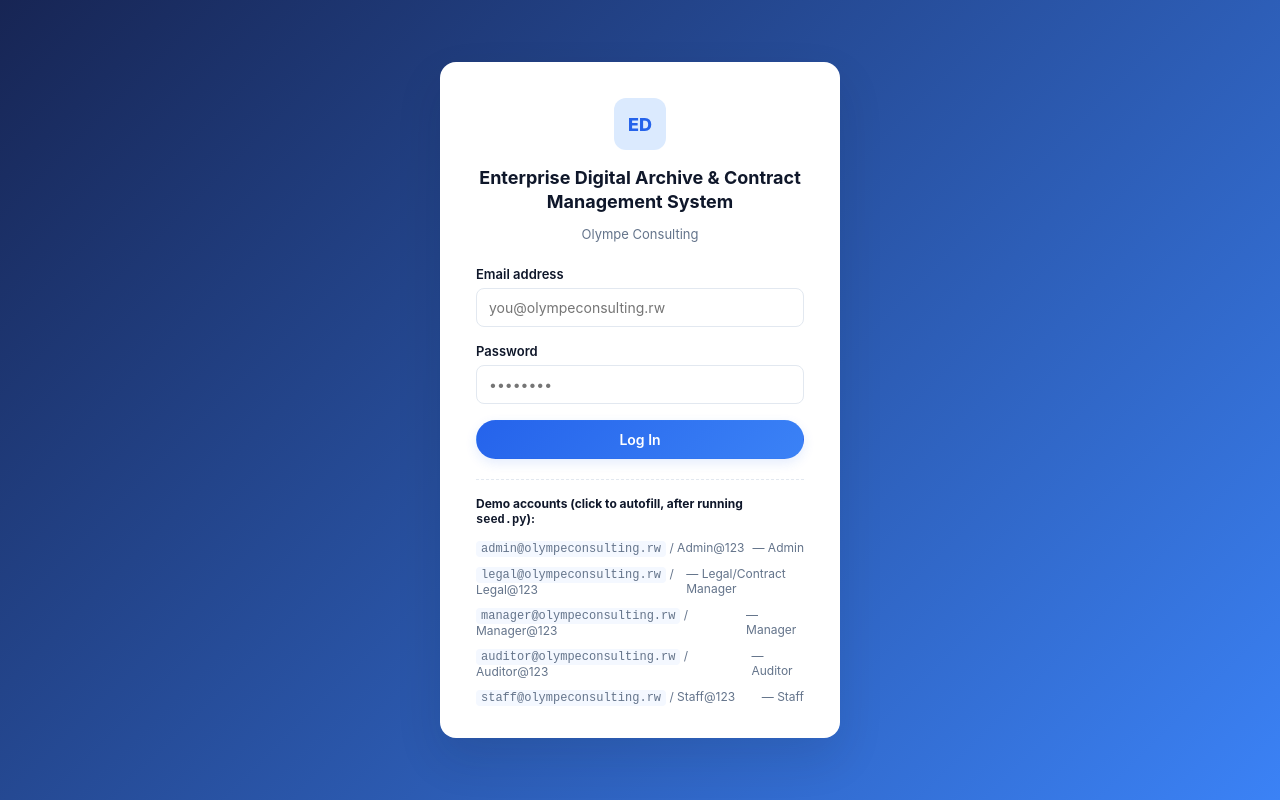
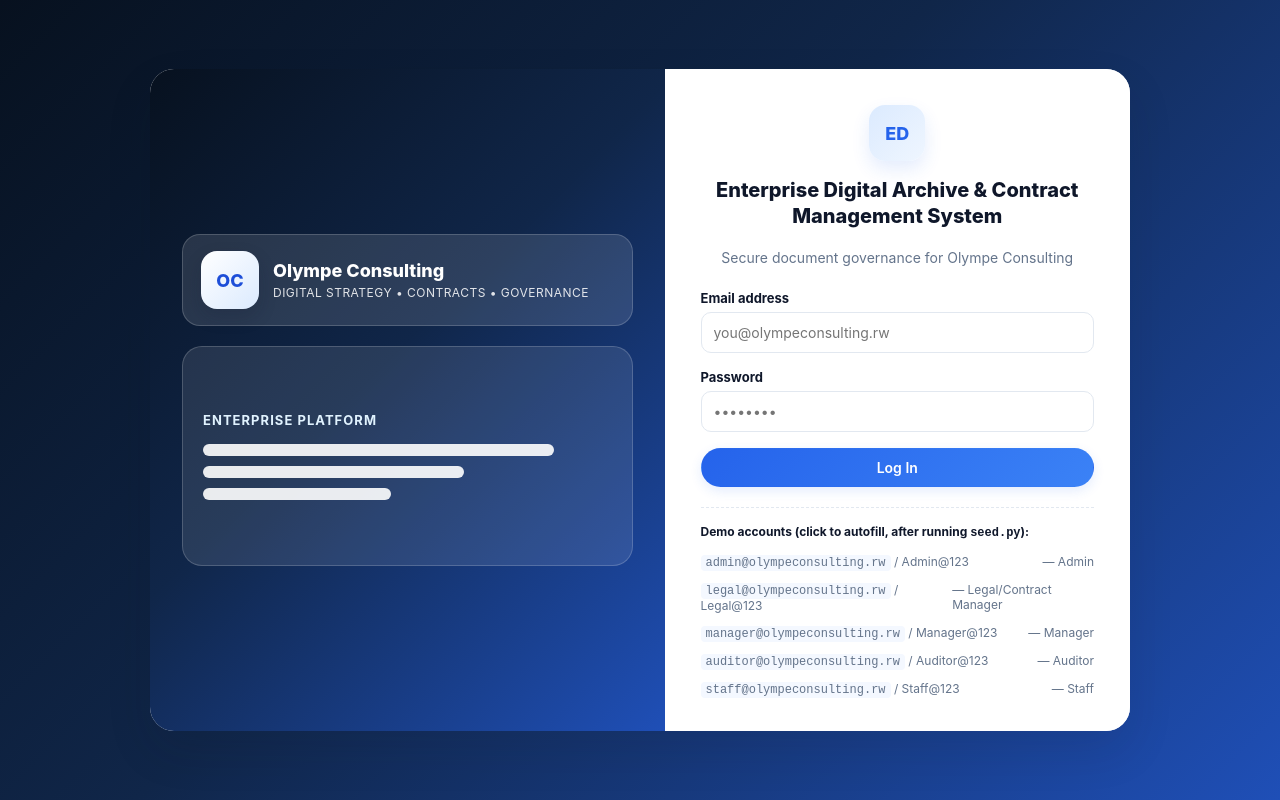
Before and after one commit to Niphilbert/Enterprise-digital-archive, a React app in the folder edacms_project/frontend/: page /login in a window 1280 px wide. Built offline with nearby package versions, Linux system fonts and the light colour scheme; the HTML template or start-up script is replaced by a standard one.

Commit message:
style: Enhance login page layout and design with new card structure and improved styles

```diff
--- a/edacms_project/frontend/src/index.css
+++ b/edacms_project/frontend/src/index.css
@@ -39,16 +39,46 @@ input, select, textarea { font-family: inherit; }
 /* ---------- Login ---------- */
 .login-screen {
   min-height: 100vh; display: flex; align-items: center; justify-content: center;
-  background: linear-gradient(135deg, var(--blue-900), var(--blue-600)); padding: 24px;
+  background: linear-gradient(135deg, #07111f 0%, #102649 45%, #1f4fb7 100%); padding: 24px;
 }
-.login-box { background: var(--white); border-radius: 16px; box-shadow: var(--shadow-lg); padding: 36px 36px 28px; width: 100%; max-width: 400px; }
-.login-logo { width: 52px; height: 52px; background: var(--blue-100); color: var(--blue-700); border-radius: 12px; display: flex; align-items: center; justify-content: center; font-weight: 800; font-size: 18px; margin: 0 auto 16px; }
-.login-title { text-align: center; font-size: 18px; font-weight: 700; margin: 0 0 4px; line-height: 1.3; }
-.login-subtitle { text-align: center; color: var(--muted); font-size: 13px; margin-bottom: 24px; }
+.login-card {
+  display: grid; grid-template-columns: 1.05fr 0.95fr; width: min(100%, 980px); min-height: 640px;
+  background: rgba(255,255,255,0.95); border-radius: 24px; box-shadow: var(--shadow-lg); overflow: hidden;
+  backdrop-filter: blur(14px);
+}
+.login-illustration {
+  background: linear-gradient(135deg, #07111f 0%, #102649 45%, #1f4fb7 100%);
+  padding: 32px; display: flex; flex-direction: column; justify-content: center; position: relative;
+}
+.company-mark {
+  display: flex; align-items: center; gap: 14px; background: rgba(255,255,255,0.12); padding: 16px 18px; border-radius: 18px; border: 1px solid rgba(255,255,255,0.18); margin-bottom: 20px;
+}
+.company-mark__shield {
+  width: 58px; height: 58px; border-radius: 16px; background: linear-gradient(135deg, #ffffff, #dbeafe); color: #1d4ed8; display: flex; align-items: center; justify-content: center; font-weight: 800; font-size: 18px; box-shadow: 0 8px 18px rgba(15, 23, 42, 0.18);
+}
+.company-mark__text { color: white; }
+.company-mark__name { font-weight: 800; font-size: 18px; margin-bottom: 4px; }
+.company-mark__tag { font-size: 12px; opacity: 0.86; letter-spacing: 0.04em; text-transform: uppercase; }
+.company-panel {
+  border-radius: 20px; background: rgba(255,255,255,0.1); border: 1px solid rgba(255,255,255,0.18); padding: 20px; min-height: 220px; display: flex; flex-direction: column; justify-content: center;
+}
+.company-panel__header {
+  font-size: 13px; font-weight: 700; color: #e0f2fe; text-transform: uppercase; letter-spacing: 0.08em; margin-bottom: 16px;
+}
+.company-panel__body { display: flex; flex-direction: column; gap: 10px; }
+.company-panel__line {
+  height: 12px; width: 86%; border-radius: 999px; background: rgba(255,255,255,0.9);
+}
+.company-panel__line.short { width: 64%; }
+.company-panel__line.tiny { width: 46%; }
+.login-box { background: var(--white); padding: 36px 36px 28px; display: flex; flex-direction: column; justify-content: center; }
+.login-logo { width: 56px; height: 56px; background: linear-gradient(135deg, var(--blue-100), #eff6ff); color: var(--blue-700); border-radius: 16px; display: flex; align-items: center; justify-content: center; font-weight: 800; font-size: 18px; margin: 0 auto 16px; box-shadow: 0 8px 18px rgba(37, 99, 235, 0.12); }
+.login-title { text-align: center; font-size: 20px; font-weight: 800; margin: 0 0 6px; line-height: 1.3; color: var(--blue-950); }
+.login-subtitle { text-align: center; color: var(--muted); font-size: 14px; margin-bottom: 24px; }
 .field { margin-bottom: 16px; }
-.field label { display: block; font-size: 13px; font-weight: 600; margin-bottom: 6px; color: var(--ink); }
-.field input, .field select, .field textarea { width: 100%; padding: 10px 12px; border: 1px solid var(--border); border-radius: 8px; font-size: 14px; outline: none; transition: border-color 0.15s; background: var(--white); }
-.field input:focus, .field select:focus, .field textarea:focus { border-color: var(--blue-600); }
+.field label { display: block; font-size: 13px; font-weight: 700; margin-bottom: 6px; color: var(--ink); }
+.field input, .field select, .field textarea { width: 100%; padding: 11px 12px; border: 1px solid var(--border); border-radius: 10px; font-size: 14px; outline: none; transition: border-color 0.15s, box-shadow 0.15s; background: var(--white); }
+.field input:focus, .field select:focus, .field textarea:focus { border-color: var(--blue-600); box-shadow: 0 0 0 4px rgba(59, 130, 246, 0.12); }
 .btn { display: inline-flex; align-items: center; justify-content: center; gap: 6px; padding: 10px 16px; border-radius: 999px; border: 1px solid transparent; font-weight: 600; font-size: 14px; transition: all 0.2s ease; box-shadow: 0 4px 12px rgba(37, 99, 235, 0.12); }
 .btn:hover { transform: translateY(-1px); }
 .btn:active { transform: translateY(0); }
@@ -62,12 +92,17 @@ input, select, textarea { font-family: inherit; }
 .btn-outline:hover { border-color: var(--blue-600); color: var(--blue-700); }
 .btn-sm { padding: 7px 12px; font-size: 13px; }
 .btn:disabled { opacity: 0.6; cursor: not-allowed; transform: none; box-shadow: none; }
-.login-error { background: var(--red-bg); color: var(--red); padding: 8px 12px; border-radius: 8px; font-size: 13px; margin-bottom: 14px; }
+.login-error { background: var(--red-bg); color: var(--red); padding: 9px 12px; border-radius: 10px; font-size: 13px; margin-bottom: 14px; border: 1px solid #fecaca; }
 .demo-accounts { margin-top: 20px; padding-top: 16px; border-top: 1px dashed var(--border); font-size: 12px; color: var(--muted); }
 .demo-accounts .demo-title { font-weight: 700; margin-bottom: 8px; color: var(--ink); }
-.demo-row { display: flex; justify-content: space-between; gap: 8px; padding: 5px 0; cursor: pointer; }
+.demo-row { display: flex; justify-content: space-between; gap: 8px; padding: 6px 0; cursor: pointer; }
 .demo-row:hover { color: var(--blue-700); }
 .demo-row code { background: var(--blue-50); padding: 1px 5px; border-radius: 4px; }
+
+@media (max-width: 860px) {
+  .login-card { grid-template-columns: 1fr; }
+  .login-illustration { min-height: 240px; }
+}
 
 /* ---------- Layout ---------- */
 .app-shell { display: flex; min-height: 100vh; }
--- a/edacms_project/frontend/src/pages/Login.jsx
+++ b/edacms_project/frontend/src/pages/Login.jsx
@@ -34,10 +34,29 @@ export default function Login() {
 
   return (
     <div className="login-screen">
+      <div className="login-card">
+        <div className="login-illustration" aria-hidden="true">
+          <div className="company-mark">
+            <div className="company-mark__shield">OC</div>
+            <div className="company-mark__text">
+              <div className="company-mark__name">Olympe Consulting</div>
+              <div className="company-mark__tag">Digital Strategy • Contracts • Governance</div>
+            </div>
+          </div>
+          <div className="company-panel">
+            <div className="company-panel__header">Enterprise Platform</div>
+            <div className="company-panel__body">
+              <div className="company-panel__line" />
+              <div className="company-panel__line short" />
+              <div className="company-panel__line tiny" />
+            </div>
+          </div>
+        </div>
+
         <div className="login-box">
           <div className="login-logo">ED</div>
           <h1 className="login-title">Enterprise Digital Archive &amp; Contract Management System</h1>
-        <p className="login-subtitle">Olympe Consulting</p>
+          <p className="login-subtitle">Secure document governance for Olympe Consulting</p>
 
           {error && <div className="login-error">{error}</div>}
 
@@ -82,5 +101,6 @@ export default function Login() {
           </div>
         </div>
       </div>
+    </div>
   );
 }
```
Lines whose indentation alone changed are shown as unchanged.
